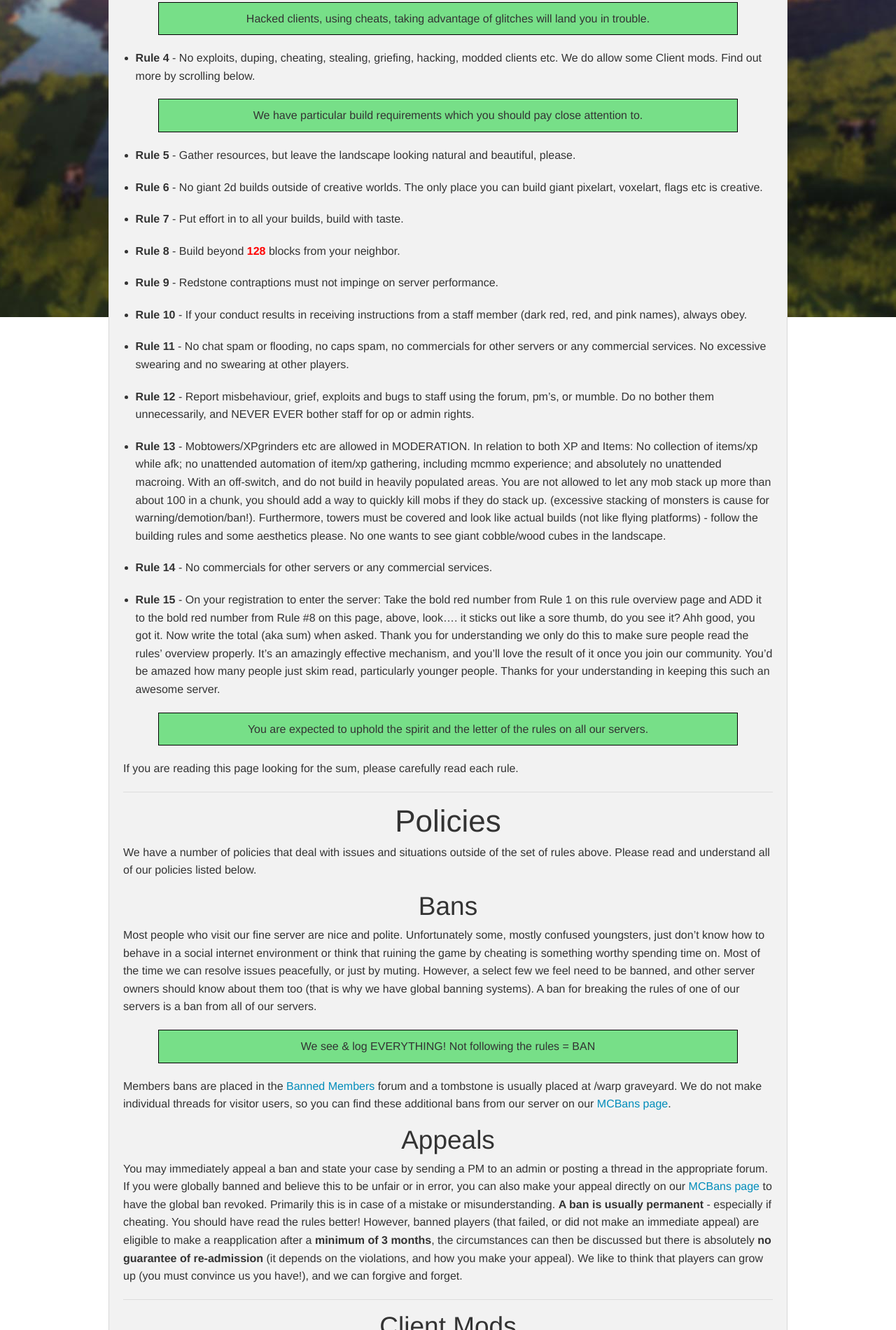
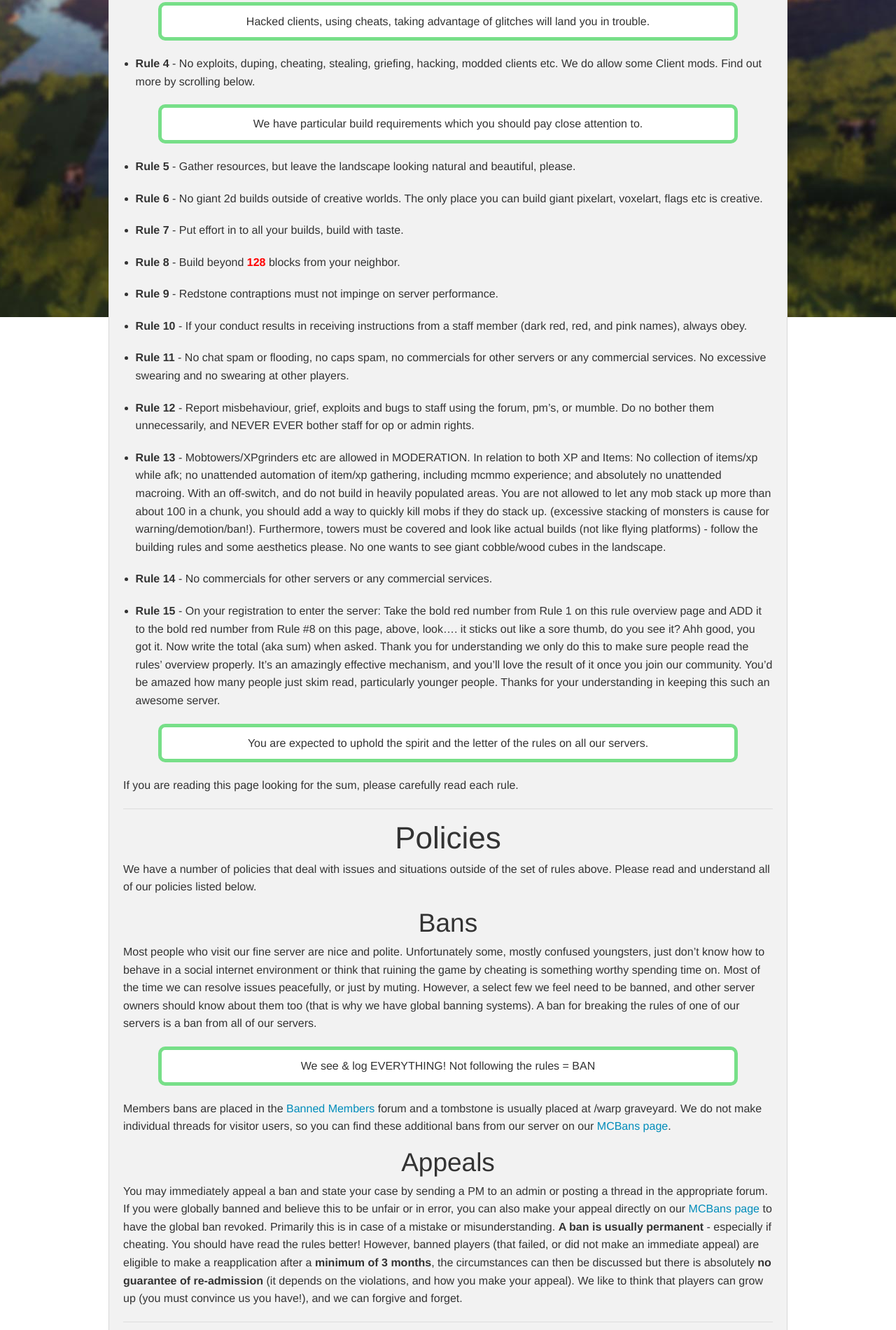
Before and after one commit to damnation-eu/website-beta, a Jekyll site: the page built from rules.md, in a window 1280 px wide. Shown: the part 721-2621 px from the top of the page at 70% size. Built offline with Jekyll 4.4.1, drawn with Linux system fonts in a browser that asks for light colours; nearby versions of some CDN libraries; library files that are not in the unit come from our copies.

Commit message:
Update rules.md

```diff
--- a/rules.md
+++ b/rules.md
@@ -17,13 +17,13 @@ This server is intended for mature players with more than half-a-brain and we ex
 
 - **Rule 3** - If you would not like somebody doing to you, what you are thinking of doing to them, DO NOT do it. We're talking common, real world, sense here, folks.
 
-<p style="border: 1px solid black; text-align:center;background-color:#77df88; padding: 10px;margin: 0px 50px 20px 50px;">
+<p style="border: 5px solid #77df88; text-align:center;border-radius:10px;background-color:#ffffff; padding: 10px;margin: 0px 50px 20px 50px;">
       Hacked clients, using cheats, taking advantage of glitches will land you in trouble.
 </p>
 
 - **Rule 4** - No exploits, duping, cheating, stealing, griefing, hacking, modded clients etc. We do allow some Client mods. Find out more by scrolling below.
 
-<p style="border: 1px solid black; text-align:center;background-color:#77df88; padding: 10px;margin: 0px 50px 20px 50px;">
+<p style="border: 5px solid #77df88; text-align:center;border-radius:10px;background-color:#ffffff; padding: 10px;margin: 0px 50px 20px 50px;">
       We have particular build requirements which you should pay close attention to.
 </p>
 
@@ -49,7 +49,7 @@ This server is intended for mature players with more than half-a-brain and we ex
 
 - **Rule 15** - On your registration to enter the server: Take the bold red number from Rule 1 on this rule overview page and ADD it to the bold red number from Rule #8 on this page, above, look.... it sticks out like a sore thumb, do you see it? Ahh good, you got it. Now write the total (aka sum) when asked. Thank you for understanding we only do this to make sure people read the rules' overview properly. It's an amazingly effective mechanism, and you'll love the result of it once you join our community. You'd be amazed how many people just skim read, particularly younger people. Thanks for your understanding in keeping this such an awesome server.
 
-<p style="border: 1px solid black; text-align:center;background-color:#77df88; padding: 10px;margin: 0px 50px 20px 50px;">
+<p style="border: 5px solid #77df88; text-align:center;border-radius:10px;background-color:#ffffff; padding: 10px;margin: 0px 50px 20px 50px;">
       You are expected to uphold the spirit and the letter of the rules on all our servers.
 </p>
 
@@ -69,7 +69,7 @@ We have a number of policies that deal with issues and situations outside of the
 
 Most people who visit our fine server are nice and polite. Unfortunately some, mostly confused youngsters, just don't know how to behave in a social internet environment or think that ruining the game by cheating is something worthy spending time on. Most of the time we can resolve issues peacefully, or just by muting. However, a select few we feel need to be banned, and other server owners should know about them too (that is why we have global banning systems). A ban for breaking the rules of one of our servers is a ban from all of our servers.
 
-<p style="border: 1px solid black; text-align:center;background-color:#77df88; padding: 10px;margin: 0px 50px 20px 50px;">
+<p style="border: 5px solid #77df88; text-align:center;border-radius:10px;background-color:#ffffff; padding: 10px;margin: 0px 50px 20px 50px;">
        We see & log EVERYTHING! Not following the rules = BAN
 </p>
 
```
